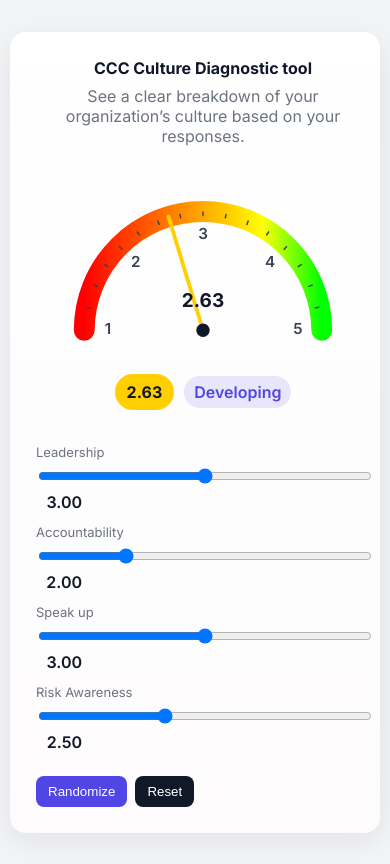
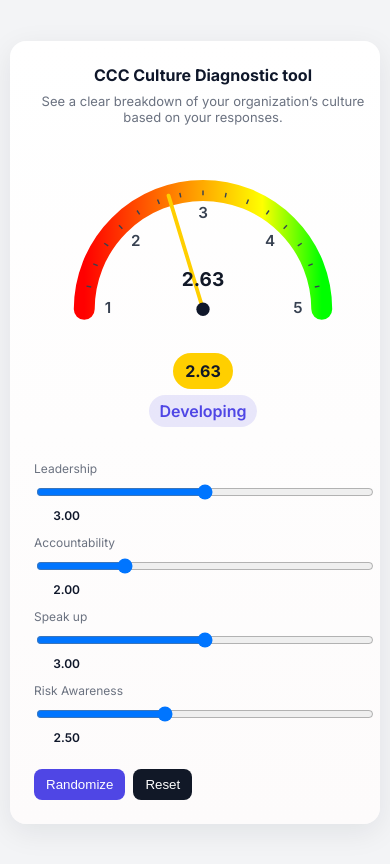
Before and after one commit to Choloooo/ccc, a plain HTML site: page index.html in a window 390 px wide. Drawn offline with Linux system fonts and the light colour scheme.

Commit message:
Refactor CSS styles for layout and responsiveness

```diff
--- a/index.html
+++ b/index.html
@@ -38,15 +38,15 @@ body {
   padding:22px;
   display:flex;
   gap:24px;
-  align-items:center;
+  align-items:flex-start;
   flex-wrap:wrap;
 }
 
-.left{flex:1 1 350px;padding:12px; min-width:300px;}
-.right{flex:1 1 300px;padding:8px 4px; min-width:280px;}
+.left{flex:1 1 350px; padding:12px; min-width:0; word-break: break-word;}
+.right{flex:1 1 300px; padding:8px 4px; min-width:0;}
 
-h2{margin:0 0 8px;font-size:20px}
-p.lead{margin:0 0 18px;color:var(--muted)}
+h2{margin:0 0 8px;font-size:20px; word-break: break-word;}
+p.lead{margin:0 0 18px;color:var(--muted); word-break: break-word;}
 
 svg{
   width:100%;
@@ -64,7 +64,7 @@ svg{
 .center-circle{fill:#0f172a}
 text.needle-value{font-size:24px;font-weight:700;fill:#111827;text-anchor:middle;dominant-baseline:middle;}
 
-.value-badge{display:flex;align-items:center;gap:10px;margin-top:16px}
+.value-badge{display:flex;align-items:center;gap:10px;margin-top:16px; flex-wrap:wrap; justify-content:center;}
 .score-pill{font-weight:700;padding:8px 12px;border-radius:999px;color:#111827}
 .level-pill{padding:6px 10px;border-radius:999px;background:rgba(79,70,229,0.12);color:#4f46e5;font-weight:600}
 
@@ -96,14 +96,19 @@ button{background:var(--accent);border:none;color:white;padding:8px 12px;border-
     flex-direction:column;
     text-align:center;
     gap:18px;
+    width:100%;
+    max-width:100%;
+    padding:16px;
   }
 
   .left, .right{
     padding:8px;
     min-width:100%;
+    flex:1 1 auto;
   }
 
   h2{font-size:18px;}
+  p.lead{font-size:14px;}
   text.needle-value{font-size:20px;}
 
   .value-badge{
@@ -126,10 +131,15 @@ button{background:var(--accent);border:none;color:white;padding:8px 12px;border-
 
 /* Very small phones */
 @media(max-width:400px){
+  body{padding:10px;}
   svg{max-height:190px;}
   h2{font-size:16px;}
-  body{padding:10px;}
+  p.lead{font-size:13px;}
+  .value-badge{flex-direction:column; gap:6px;}
+  .control label{font-size:12px;}
+  .control .num{font-size:12px;}
 }
+
 </style>
 </head>
 <body>
```
